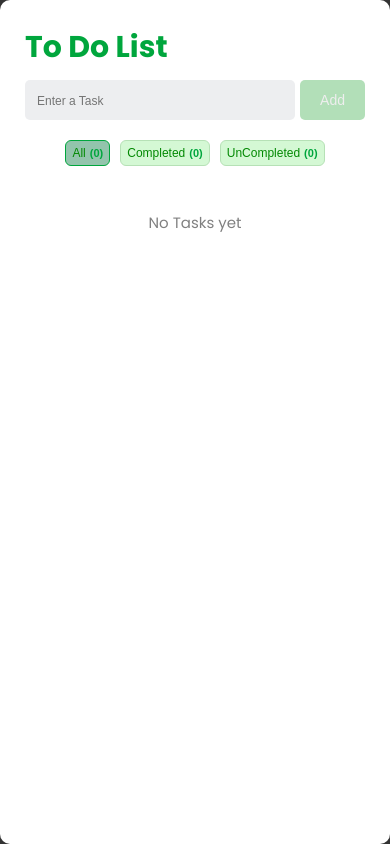
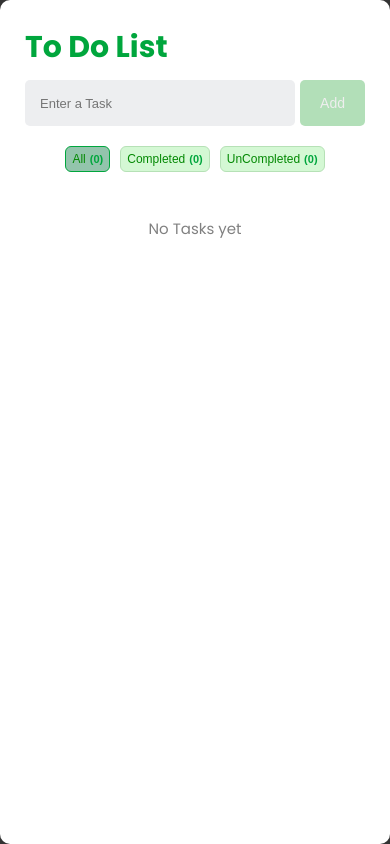
Before and after one commit to ahmed-eissa7/todo-list-react, a React (Vite) app: page / in a window 390 px wide. Built offline with nearby package versions, Linux system fonts and the light colour scheme.

Commit message:
input padding

```diff
--- a/src/index.css
+++ b/src/index.css
@@ -210,10 +210,10 @@ ul::-webkit-scrollbar {
   }
 
   form input {
-    padding: 12px;
+    padding: 15px;
   }
   form input::placeholder {
-    font-size: 12px;
+    font-size: 13px;
   }
 
   form button {
```
